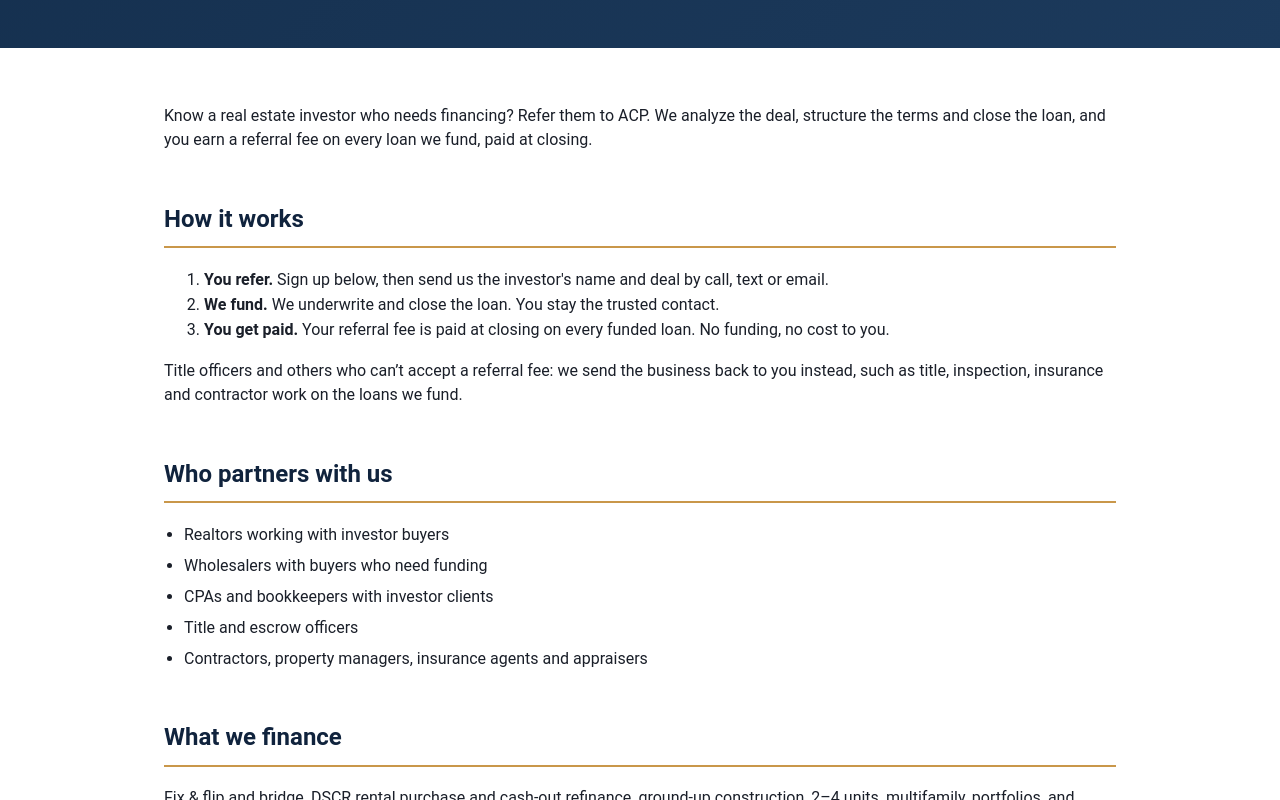
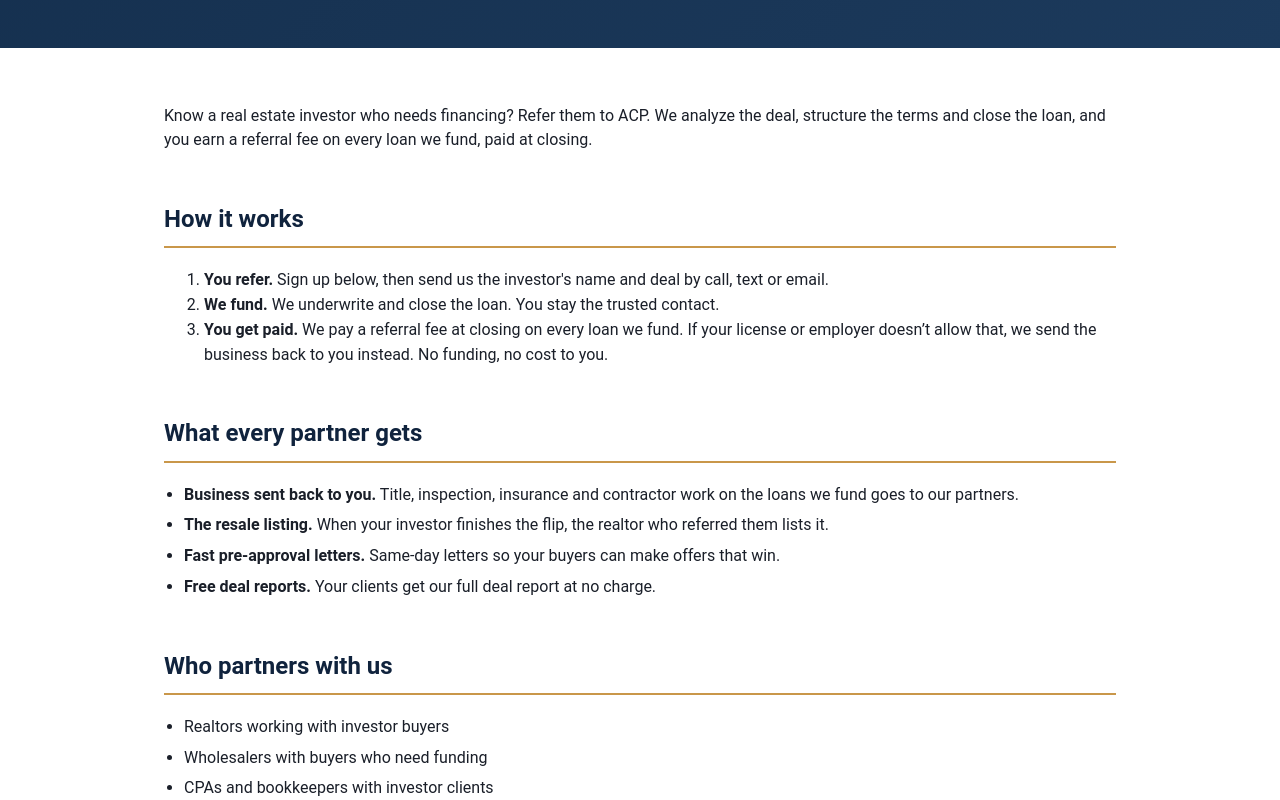
Before and after one commit to stevejwaller/acp-lending, a plain HTML site: page partners.html in a window 1280 px wide. Shown: the part 447-1247 px from the top of the page. Drawn offline with Linux system fonts and the light colour scheme.

Commit message:
Partners page: one fee line for everyone (fee, or business back where a fee is not allowed) plus partner perks

```diff
--- a/partners.html
+++ b/partners.html
@@ -78,9 +78,16 @@
 <ol class="bullets">
 <li><strong>You refer.</strong> Sign up below, then send us the investor's name and deal by call, text or email.</li>
 <li><strong>We fund.</strong> We underwrite and close the loan. You stay the trusted contact.</li>
-<li><strong>You get paid.</strong> Your referral fee is paid at closing on every funded loan. No funding, no cost to you.</li>
+<li><strong>You get paid.</strong> We pay a referral fee at closing on every loan we fund. If your license or employer doesn&rsquo;t allow that, we send the business back to you instead. No funding, no cost to you.</li>
 </ol>
-<p>Title officers and others who can&rsquo;t accept a referral fee: we send the business back to you instead, such as title, inspection, insurance and contractor work on the loans we fund.</p>
+
+<h2>What every partner gets</h2>
+<ul class="bullets">
+<li><strong>Business sent back to you.</strong> Title, inspection, insurance and contractor work on the loans we fund goes to our partners.</li>
+<li><strong>The resale listing.</strong> When your investor finishes the flip, the realtor who referred them lists it.</li>
+<li><strong>Fast pre-approval letters.</strong> Same-day letters so your buyers can make offers that win.</li>
+<li><strong>Free deal reports.</strong> Your clients get our full deal report at no charge.</li>
+</ul>
 
 <h2>Who partners with us</h2>
 <ul class="bullets">
```
